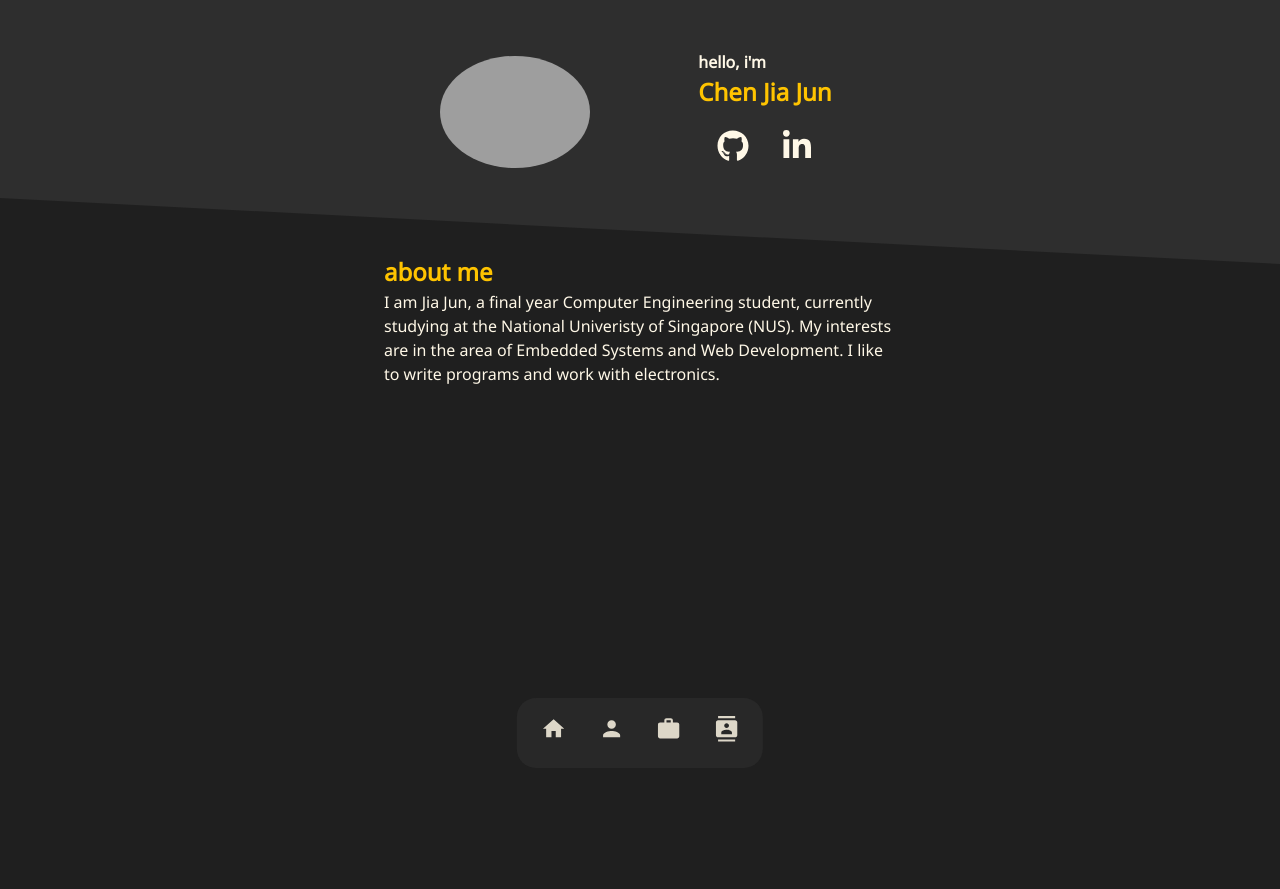
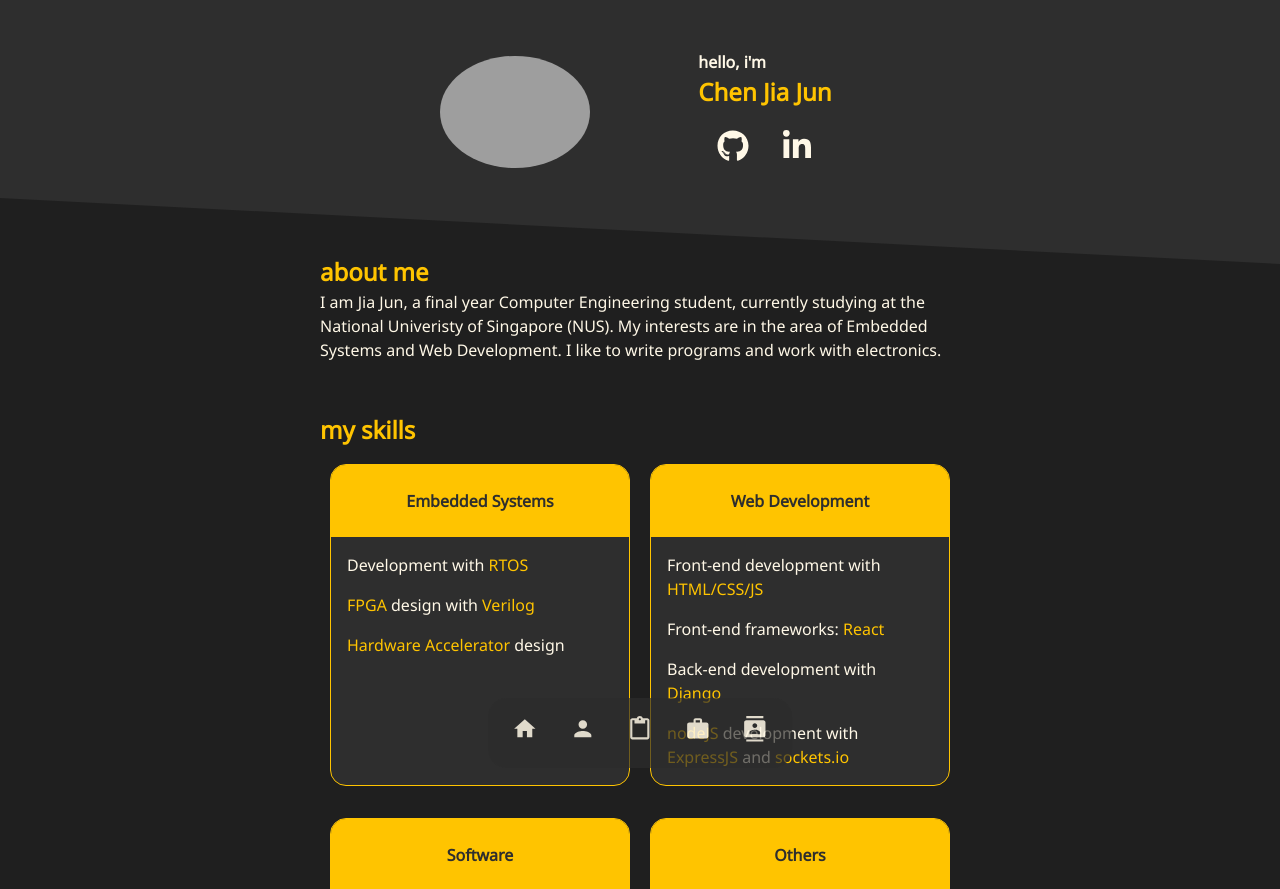
Before and after one commit to iamchenjiajun/iamchenjiajun.github.io, a React (Create React App) app: page / in a window 1280 px wide. Shown: the top 889 px of the page. Before the commit the page ends 800 px from the top, so only its background shows below. Built offline with nearby package versions, Linux system fonts and the light colour scheme; grey boxes are pictures that could not be loaded; the HTML template or start-up script is replaced by a standard one.

Commit message:
Add skills section

```diff
--- a/src/App.jsx
+++ b/src/App.jsx
@@ -1,6 +1,7 @@
 import Header from './components/page/Header'
 import Nav from './components/page/Nav';
 import About from './components/page/About'
+import Skills from './components/page/Skills';
 
 function App() {
   return (
@@ -8,6 +9,7 @@ function App() {
       <Header />
       <Nav />
       <About />
+      <Skills />
     </>
   );
 }
--- a/src/components/page/Nav.jsx
+++ b/src/components/page/Nav.jsx
@@ -1,6 +1,6 @@
 import React from 'react'
 import './nav.css'
-import { MdContacts, MdHome, MdPerson, MdWork } from 'react-icons/md'
+import { MdContacts, MdHome, MdPerson, MdWork, MdContentPaste } from 'react-icons/md'
 
 function Nav() {
   return (
@@ -8,6 +8,7 @@ function Nav() {
         <ul className='nav__contents'>
           <li><a href="/#" className='nav__item'><MdHome /></a></li>
           <li><a href="/#about" className='nav__item'><MdPerson /></a></li>
+          <li><a href="/#skills" className='nav__item'><MdContentPaste /></a></li>
           <li><a href="/#projects" className='nav__item'><MdWork /></a></li>
           <li><a href="/#contact" className='nav__item'><MdContacts /></a></li>
         </ul>
--- /dev/null
+++ b/src/components/page/Skills.jsx
@@ -0,0 +1,51 @@
+import React from 'react'
+import './skills.css'
+
+function Skills() {
+    return (
+        <div className='outer__container' id='skills'>
+            <section className='container skills__container'>
+                <h2>my skills</h2>
+
+                <div className="skills__set">
+                    <section className='skills__section'>
+                        <h4 className='skills__title'>Embedded Systems</h4>
+                        <ul>
+                            <li>Development with <em>RTOS</em></li>
+                            <li><em>FPGA</em> design with <em>Verilog</em></li>
+                            <li><em>Hardware Accelerator</em> design</li>
+                        </ul>
+                    </section>
+
+                    <section className='skills__section'>
+                        <h4 className='skills__title'>Web Development</h4>
+                        <ul>
+                            <li>Front-end development with <em>HTML/CSS/JS</em></li>
+                            <li>Front-end frameworks: <em>React</em></li>
+                            <li>Back-end development with <em>Django</em></li>
+                            <li><em>nodeJS</em> development with <em>ExpressJS</em> and <em>sockets.io</em></li>
+                        </ul>
+                    </section>
+
+                    <section className='skills__section'>
+                        <h4 className='skills__title'>Software</h4>
+                        <ul>
+                            <li><em>C/C++, Java and Python</em> programming</li>
+                        </ul>
+                    </section>
+
+                    <section className='skills__section'>
+                        <h4 className='skills__title'>Others</h4>
+                        <ul>
+                            <li>3D modelling and printing with Fusion 360</li>
+                            <li>PCB Design in KiCAD</li>
+                            <li>Hardware and software prototyping</li>
+                        </ul>
+                    </section>
+                </div>
+            </section>
+        </div>
+    )
+}
+
+export default Skills
--- /dev/null
+++ b/src/components/page/skills.css
@@ -0,0 +1,37 @@
+.skills__set {
+    display: grid;
+    grid-template-columns: repeat(auto-fit, minmax(250px, 1fr));
+}
+
+.skills__section {
+    margin: 1rem 10px;
+    background: var(--alt-bg-color);
+    border-radius: 1rem;
+    overflow: hidden;
+    border: 1px solid var(--accent-color);
+}
+
+.skills__section li {
+    list-style: none;
+    margin: 1rem;
+}
+
+.skills__title {
+    background: var(--accent-color);
+    padding: 1.5rem;
+    color: var(--alt-bg-color);
+    text-align: center;
+}
+
+/* Tablet */
+@media only screen and (min-width: 513px) and (max-width: 1024px) {
+
+}
+
+/* Mobile */
+@media only screen and (max-width: 512px) {
+    .skills__set {
+        display: grid;
+        grid-template-columns: 1fr;
+    }
+}
--- a/src/index.css
+++ b/src/index.css
@@ -46,8 +46,9 @@ a:hover {
 }
 
 em {
-  color: var(--light-color);
-  font-size: 0.9rem;
+  text-decoration: none;
+  font-style: normal;
+  color: var(--accent-color);
 }
 
 .outer__container {
@@ -55,20 +56,20 @@ em {
 }
 
 .container {
-  width: 40%;
+  width: 50%;
   margin: 0 auto 50px;
 }
 
 /* Tablet */
 @media only screen and (min-width: 513px) and (max-width: 1024px) {
   .container {
-    width: 75%;
+    width: 80%;
   }
 }
 
 /* Mobile */
 @media only screen and (max-width: 512px) {
   .container {
-    width: 85%;
+    width: 90%;
   }
 }
```
